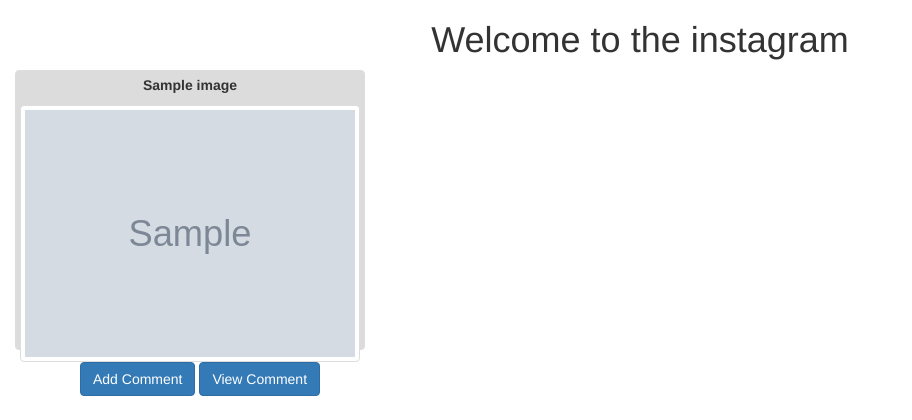
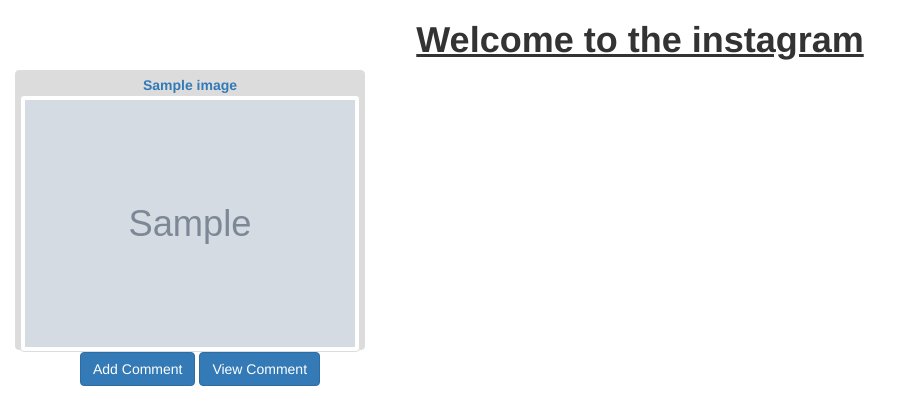
Before and after one commit to ugiriwabo/App_Instagram, a Django app: page / in a window 1280 px wide. Shown: the part 52-472 px from the top of the page, without its empty margins (0-912 px from the left). Run offline with Django 3.2, Linux system fonts and the light colour scheme; a user stored in the database is signed in; tables that the repository leaves empty hold one stand-in row (values such as "Sample post"); grey boxes marked "Sample" are stand-in pictures; some libraries are stand-ins or nearby versions.

Commit message:
now you can click on the you have uploaded and give you their profile

```diff
--- a/photoes/templates/welcome.html
+++ b/photoes/templates/welcome.html
@@ -2,17 +2,16 @@
 
 {% block content %}
     {{block.super}}
-    <h1> <center>Welcome to the instagram</center> </h1>
+    <h1> <center><strong><u>Welcome to the instagram</u></strong></center> </h1>
     {%for x in img%}
     <div class="col-md-4">
         <div class="thumbnail" style="background-color:gainsboro; width:350px; height: 280px;">
-        <p style="text-align: center"><strong>{{x.name}}</strong></p>
-        <img style="width:200; height:160;"  class="img-thumbnail" src="{{x.image.url}}">
-        <p style="margin-left:60px;">
-        <a href="{%url 'comment'%}" class="btn btn-primary ">Add Comment</a>
-        <a href="{%url 'view_comment'%}" class="btn btn-primary ">View Comment</a>
-        </p>
-
+            <a style="text-align: center" href="{%url 'view_profile'%}"><center><strong>{{x.name}}</strong></center></a>
+            <img style="width:200; height:160;"  class="img-thumbnail" src="{{x.image.url}}">
+            <p style="margin-left:60px;">
+            <a href="{%url 'comment'%}" class="btn btn-primary ">Add Comment</a>
+            <a href="{%url 'view_comment'%}" class="btn btn-primary ">View Comment</a>
+            </p>
         </div>
     </div>
     {%endfor%}
```
Also changed, not shown: photoes/templates/my_profile.html (+13 -4 lines).
